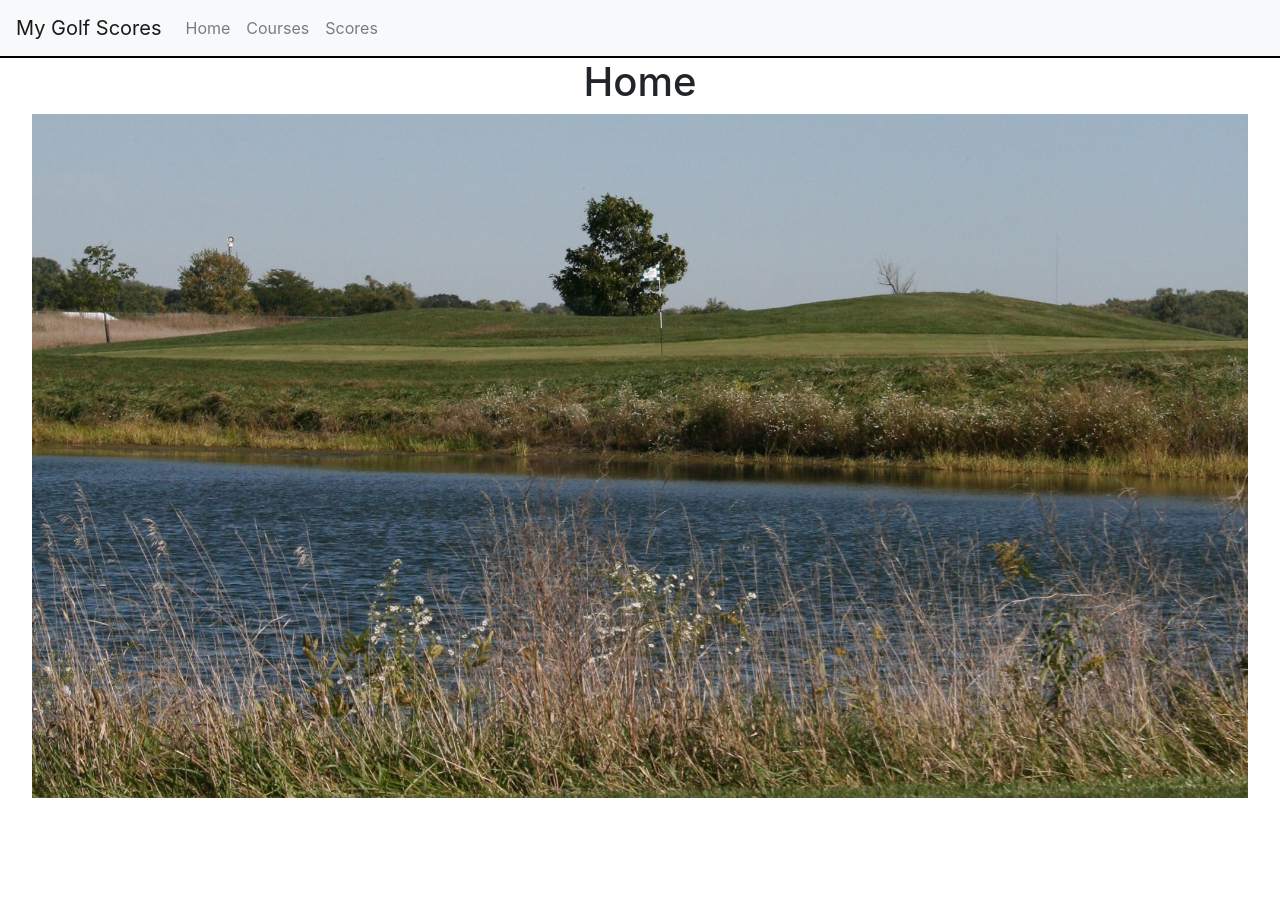
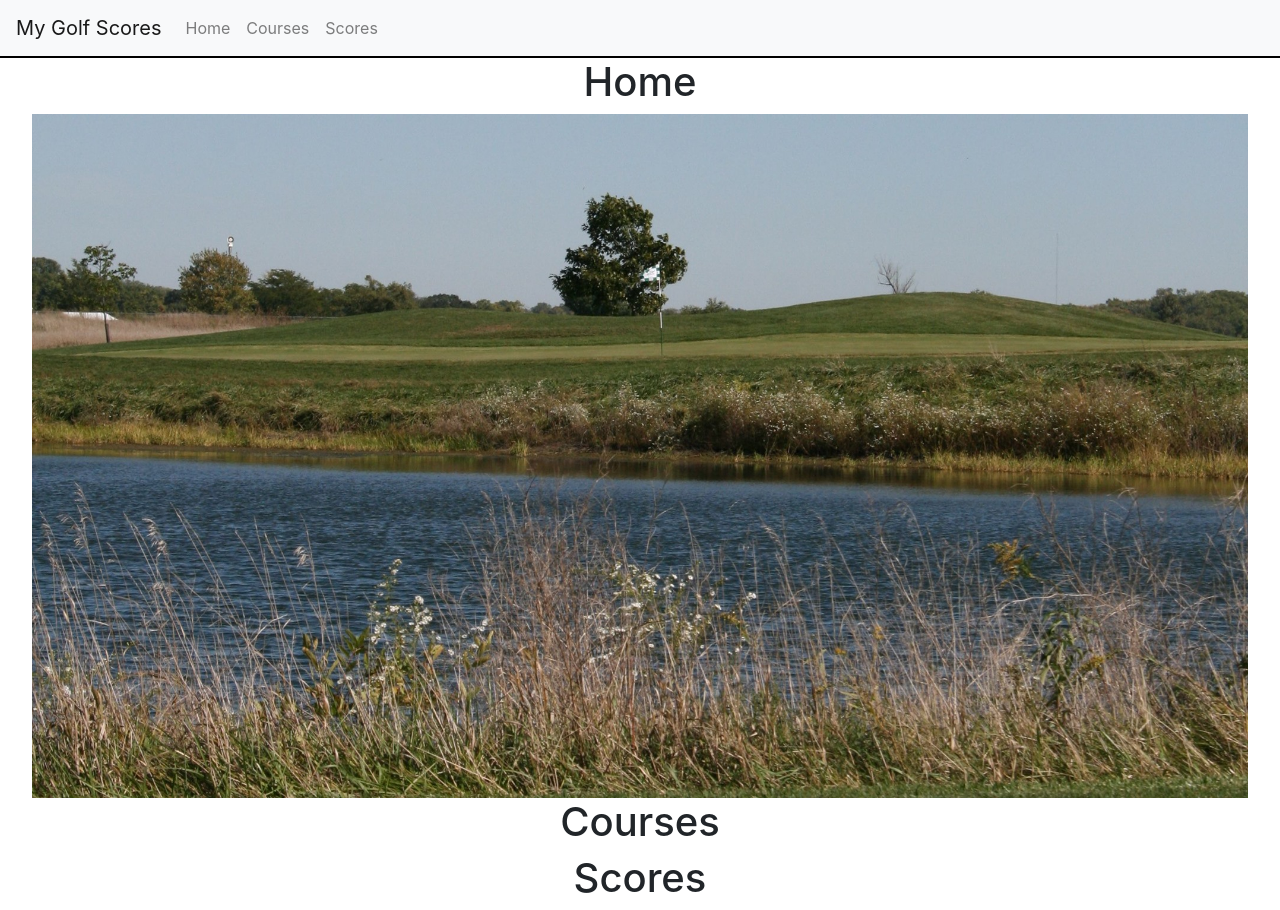
Before and after one commit to tlanders/golf-frontend, a React (Create React App) app: page /scores in a window 1280 px wide. Before the commit the page ends 800 px from the top, so only its background shows below. Built offline with nearby package versions, Linux system fonts and the light colour scheme.

Commit message:
start of courses and scores pages

```diff
--- a/src/App.js
+++ b/src/App.js
@@ -11,7 +11,9 @@ import {
     NavLink,
     NavbarToggler
 } from 'reactstrap';
-import {Home} from "./pages/Home";
+import Home from "./pages/Home";
+import Courses from "./pages/Courses";
+import Scores from "./pages/Scores";
 
 class App extends React.Component {
   constructor(props) {
@@ -48,6 +50,8 @@ class App extends React.Component {
             </Collapse>
           </Navbar>
           <Home/>
+          <Courses/>
+          <Scores/>
         </div>
     );
   }
--- /dev/null
+++ b/src/pages/Courses.js
@@ -0,0 +1,17 @@
+import React from "react";
+
+class Courses extends React.Component {
+    constructor(props) {
+        super(props);
+    }
+
+    render() {
+        return (
+            <div>
+                <h1>Courses</h1>
+            </div>
+        );
+    }
+}
+
+export default Courses;
--- a/src/pages/Home.js
+++ b/src/pages/Home.js
@@ -1,5 +1,6 @@
 import React from "react";
 import {UncontrolledCarousel} from "reactstrap";
+import Courses from "./Courses";
 
 const carouselItems = [
     {
@@ -19,3 +20,5 @@ export const Home = (props) => {
 
     );
 }
+
+export default Home;
--- /dev/null
+++ b/src/pages/Scores.js
@@ -0,0 +1,18 @@
+import React from "react";
+
+class Scores extends React.Component {
+    constructor(props) {
+        super(props);
+
+    }
+
+    render() {
+        return (
+            <div>
+                <h1>Scores</h1>
+            </div>
+        );
+    }
+}
+
+export default Scores;
```
